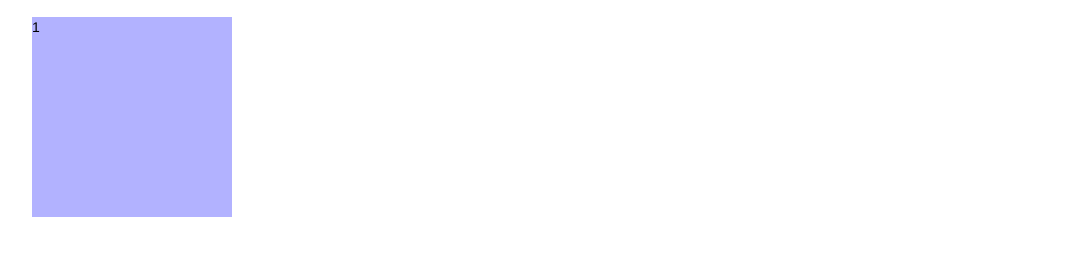
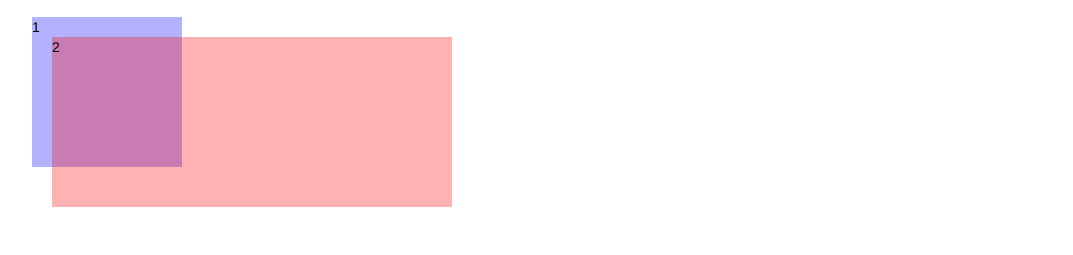
Before and after one commit to trembl/info-vis-d3-workshop-at-g-i-f, a plain HTML site: page 02_HTML_CSS/02_classes.html in a window 1280 px wide. Shown: the part 83-338 px from the top of the page, without its empty margins (68-1141 px from the left). Drawn offline with Linux system fonts and the light colour scheme.

Commit message:
Updates colors and index.html

```diff
--- a/02_HTML_CSS/02_classes.html
+++ b/02_HTML_CSS/02_classes.html
@@ -13,13 +13,19 @@
 			}
 
 			#two {
-				left: 150px;
-				top: 150px;
+				left: 120px;
+				top: 120px;
 			}
 
-			.square {
-				width: 200px;
-				height: 200px;
+			.smallSquare {
+				width: 150px;
+				height: 150px;
+				position: absolute;
+			}
+
+			.rect {
+				width: 400px;
+				height: 170px;
 				position: absolute;
 			}
 
@@ -41,7 +47,7 @@
 
 			<h1>Classes and IDs</h1>
 
-			<div id="one" class="square blue">1</div>
+			<div id="one" class="smallSquare blue">1</div>
 			<div id="two" class="rect red">2</div>
 
 		</div>
```
Also changed, not shown: 02_HTML_CSS/03_colors.html (+3 -2 lines), 02_HTML_CSS/index.html (+0 -3 lines).
